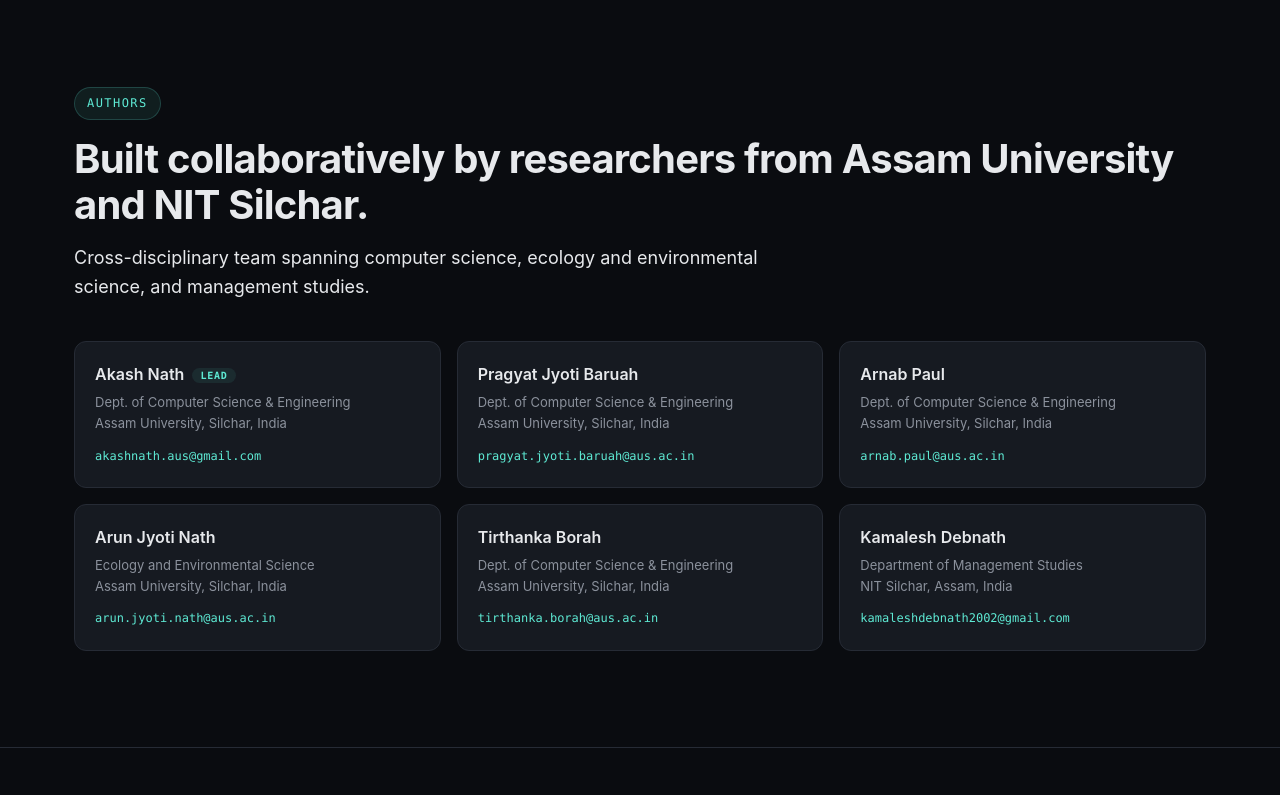
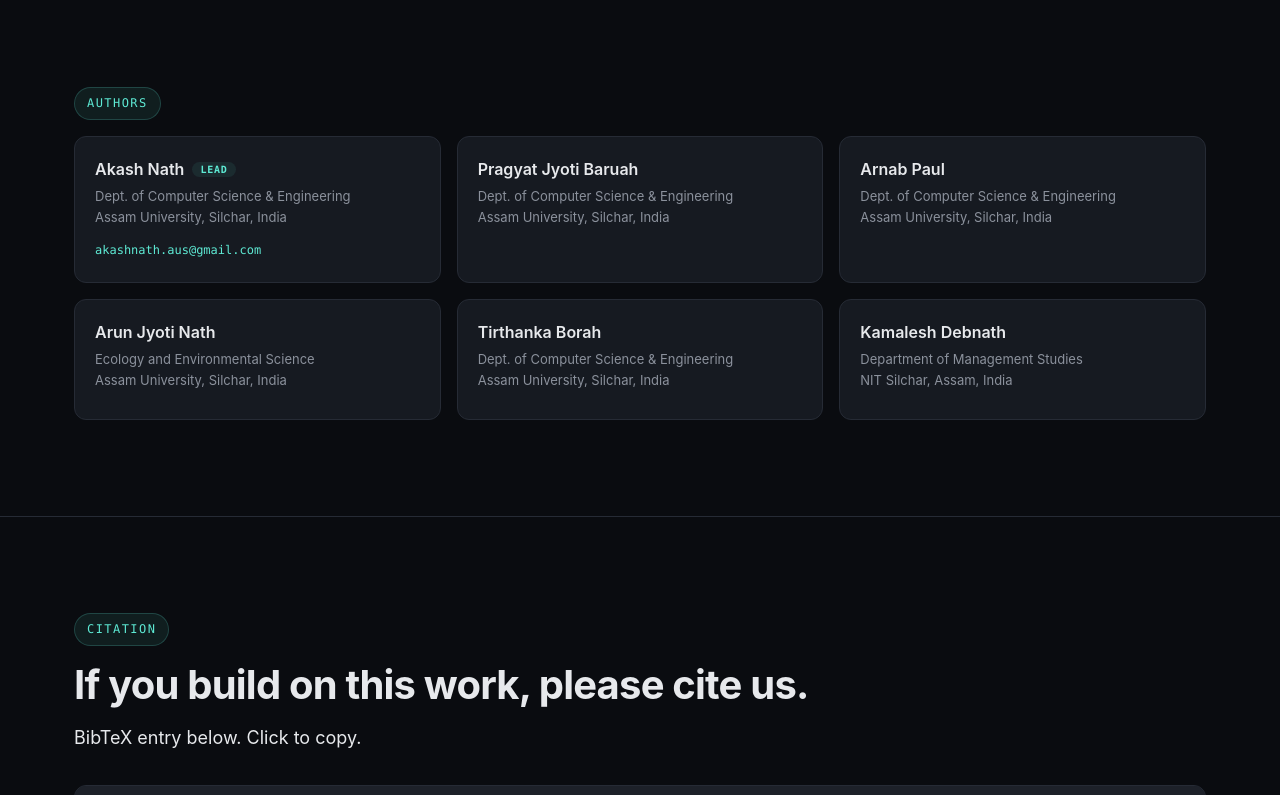
Before and after one commit to akashnathai/hybrid_aqi_xai, a plain HTML site: page index.html in a window 1280 px wide. Shown: the part 7960-8755 px from the top of the page. Drawn offline with nearby package versions, Linux system fonts and the light colour scheme.

Commit message:
docs_update

```diff
--- a/index.html
+++ b/index.html
@@ -634,7 +634,7 @@
             <svg viewBox="0 0 24 24" fill="none" stroke="currentColor" stroke-width="2"><path d="M9 12h6M9 16h6M9 8h6M5 4h14a2 2 0 012 2v14a2 2 0 01-2 2H5a2 2 0 01-2-2V6a2 2 0 012-2z"/></svg>
             Cite Paper
           </a>
-          <a class="btn" href="#" id="openColab">
+          <a class="btn" href="https://colab.research.google.com/github/akashnathai/hybrid_aqi_xai/blob/main/notebooks/AQI_Industry_indian.ipynb" id="openColab">
             <svg viewBox="0 0 24 24" fill="none" stroke="currentColor" stroke-width="2"><path d="M16 18l6-6-6-6M8 6l-6 6 6 6"/></svg>
             Open in Colab
           </a>
@@ -926,11 +926,6 @@
 <section id="authors">
   <div class="container">
     <span class="eyebrow">Authors</span>
-    <h2>Built collaboratively by researchers from Assam University and NIT Silchar.</h2>
-    <p class="lead" style="margin-bottom: 40px;">
-      Cross-disciplinary team spanning computer science, ecology and environmental
-      science, and management studies.
-    </p>
 
     <div class="authors-grid">
       <div class="author-card reveal">
@@ -941,27 +936,22 @@
       <div class="author-card reveal">
         <div class="author-name">Pragyat Jyoti Baruah</div>
         <div class="author-affil">Dept. of Computer Science &amp; Engineering<br/>Assam University, Silchar, India</div>
-        <a class="author-email" href="mailto:pragyat.jyoti.baruah@aus.ac.in">pragyat.jyoti.baruah@aus.ac.in</a>
       </div>
       <div class="author-card reveal">
         <div class="author-name">Arnab Paul</div>
         <div class="author-affil">Dept. of Computer Science &amp; Engineering<br/>Assam University, Silchar, India</div>
-        <a class="author-email" href="mailto:arnab.paul@aus.ac.in">arnab.paul@aus.ac.in</a>
       </div>
       <div class="author-card reveal">
         <div class="author-name">Arun Jyoti Nath</div>
         <div class="author-affil">Ecology and Environmental Science<br/>Assam University, Silchar, India</div>
-        <a class="author-email" href="mailto:arun.jyoti.nath@aus.ac.in">arun.jyoti.nath@aus.ac.in</a>
       </div>
       <div class="author-card reveal">
         <div class="author-name">Tirthanka Borah</div>
         <div class="author-affil">Dept. of Computer Science &amp; Engineering<br/>Assam University, Silchar, India</div>
-        <a class="author-email" href="mailto:tirthanka.borah@aus.ac.in">tirthanka.borah@aus.ac.in</a>
       </div>
       <div class="author-card reveal">
         <div class="author-name">Kamalesh Debnath</div>
         <div class="author-affil">Department of Management Studies<br/>NIT Silchar, Assam, India</div>
-        <a class="author-email" href="mailto:kamaleshdebnath2002@gmail.com">kamaleshdebnath2002@gmail.com</a>
       </div>
     </div>
   </div>
@@ -1005,7 +995,7 @@
             <svg viewBox="0 0 24 24" fill="none" stroke="currentColor" stroke-width="2"><circle cx="12" cy="12" r="10"/><path d="M2 12h20M12 2a15.3 15.3 0 010 20M12 2a15.3 15.3 0 000 20"/></svg>
             akashnath.in
           </a>
-          <a class="profile-link" href="https://github.com/akash-nathai" target="_blank" rel="noopener">
+          <a class="profile-link" href="https://github.com/akashnathai" target="_blank" rel="noopener">
             <svg viewBox="0 0 24 24" fill="currentColor"><path d="M12 .5C5.65.5.5 5.65.5 12c0 5.08 3.29 9.39 7.86 10.92.58.1.79-.25.79-.56v-2.16c-3.2.7-3.87-1.36-3.87-1.36-.52-1.32-1.27-1.67-1.27-1.67-1.04-.71.08-.7.08-.7 1.15.08 1.76 1.18 1.76 1.18 1.02 1.76 2.69 1.25 3.34.95.1-.75.4-1.25.73-1.54-2.55-.29-5.24-1.28-5.24-5.69 0-1.26.45-2.29 1.18-3.09-.12-.29-.51-1.46.11-3.04 0 0 .96-.31 3.15 1.18a10.97 10.97 0 015.74 0c2.19-1.49 3.15-1.18 3.15-1.18.62 1.58.23 2.75.11 3.04.73.8 1.18 1.83 1.18 3.09 0 4.42-2.69 5.39-5.25 5.68.41.36.78 1.06.78 2.14v3.17c0 .31.21.66.79.55C20.21 21.38 23.5 17.08 23.5 12 23.5 5.65 18.35.5 12 .5z"/></svg>
             GitHub
           </a>
@@ -1042,7 +1032,7 @@
     </div>
 
     <div class="footer-bottom">
-      © 2026 Akash Nath et al. · MIT License · Built with ♥ in Silchar, Assam, India.
+      © 2026 Akash Nath et al. · MIT License
     </div>
   </div>
 </footer>
```
Also changed, not shown: 1 other file.
